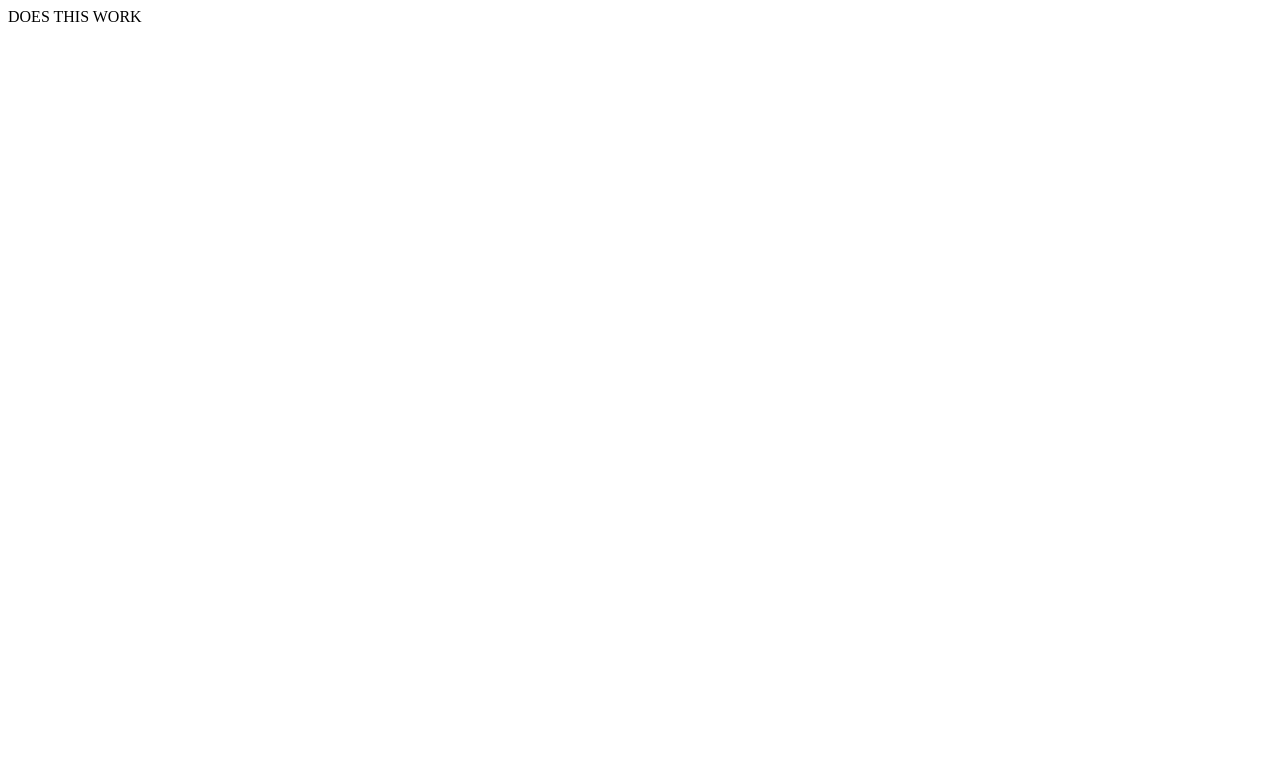
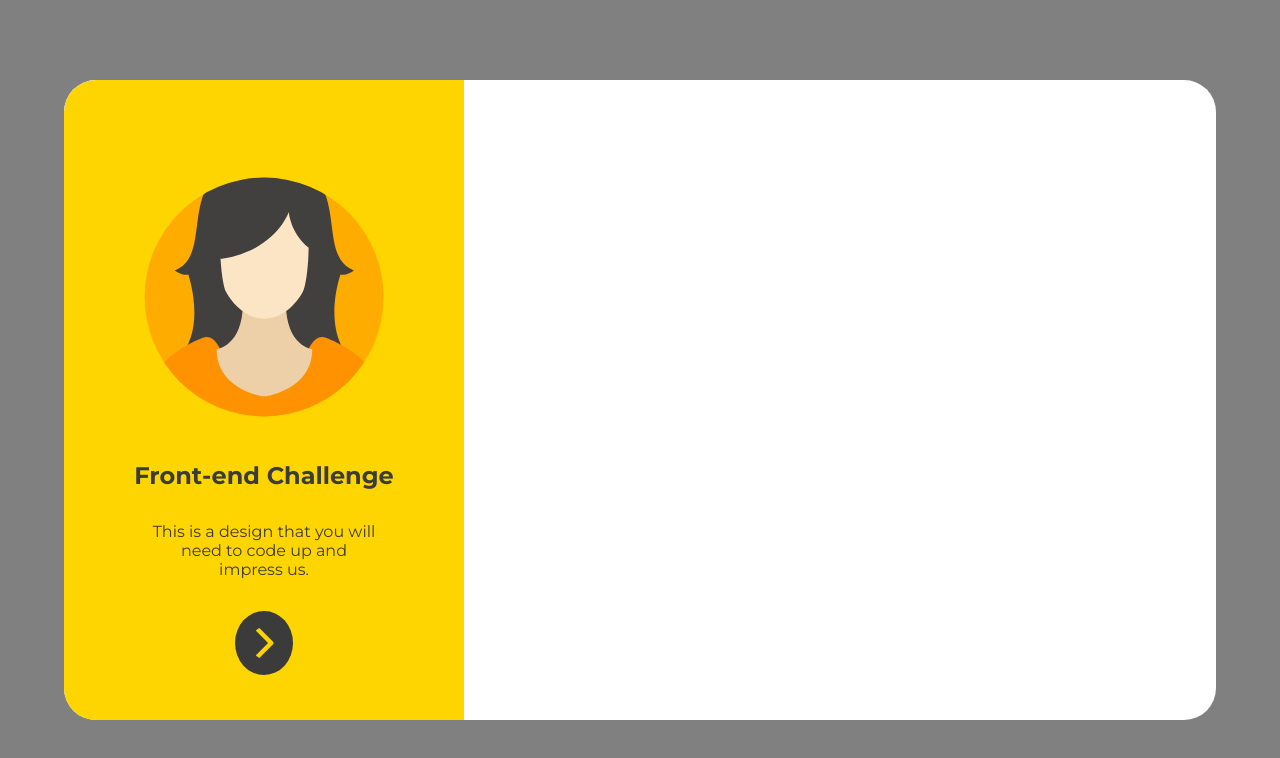
Before and after one commit to FrancisBrodie/Banana-Republic-Round-2, a website: page index.html in a window 1280 px wide. Drawn offline with Linux system fonts and the light colour scheme.

Commit message:
added profile content and stiling, added slider content and stiling, added checkbox to arrow section to toggle the arrow, successfully added arrow transitions and slider effects, moving onto form section

```diff
--- a/css/styles.css
+++ b/css/styles.css
@@ -0,0 +1,93 @@
+@import url('https://fonts.googleapis.com/css2?family=Montserrat:wght@100;300;400;700&display=swap');
+
+* {
+    margin: 0;
+    padding: 0;
+}
+
+body {
+    background-color: grey;
+    box-sizing: border-box;
+    font-family: 'Montserrat', sans-serif;
+
+}
+
+.main {
+    width: 90vw;
+    height: 80vh;
+    background-color: #fff;
+    margin: 5rem auto;
+    border-radius: 2rem;
+    display: flex;
+    flex-direction: row;
+    overflow: hidden;
+}
+
+.profile {
+    width: 30vw;
+    height: 80vh;
+    background-color: rgb(255, 213, 0);
+    border-top-left-radius: 2rem;
+    border-bottom-left-radius: 2rem;
+    justify-content: center;
+    align-content: center;
+    text-align: center;
+    padding: .5rem;
+    color: #3b3b3b;
+    z-index: 1;
+}
+
+.profile__img {
+    width: 30vw;
+    height: 30vh;
+    margin: 2.5rem auto;
+}
+
+.profile__paragraph {
+    padding: 2rem 5rem;
+}
+
+.profile__arrow {
+    background: #3b3b3b;
+    border-radius: 50%;
+    padding: 1rem;
+    width: 2vw;
+    height: 4vh;
+    transition: rotate 1s ease-in-out;
+}
+
+.checkbox:checked~.profile .profile__arrow {
+    rotate: 180deg;
+}
+
+.slider {
+    background-color: rgb(255, 145, 0);
+    color: #3b3b3b;
+    transform: translateX(-1300px);
+    transition: transform 1s ease-in-out;
+}
+
+.slider__content {
+    margin: 8rem 8rem 8rem 4rem;
+}
+
+.slider__paragraph {
+    padding: 2rem 4rem 2rem 0;
+    line-height: 1.5rem;
+}
+
+.checkbox:checked~.slider {
+    transform: translateX(0px);
+}
+
+@keyframes slidein {
+    0% {
+
+        opacity: 0;
+    }
+
+    to {
+        margin-left: 100%;
+        opacity: 1;
+    }
+}
--- a/index.html
+++ b/index.html
@@ -1 +1,44 @@
-DOES THIS WORK
+<!DOCTYPE html>
+<html lang="en">
+
+<head>
+    <meta charset="UTF-8">
+    <meta http-equiv="X-UA-Compatible" content="IE=edge">
+    <meta name="viewport" content="width=device-width, initial-scale=1.0">
+    <link rel="stylesheet" href="css/styles.css">
+    <title>Banana Republic</title>
+</head>
+
+<body>
+    <main class="main">
+        <input type="checkbox" class="checkbox" id="click" hidden>
+        <section class="profile">
+            <img src="img/face.svg" alt="profile_picture" class="profile__img">
+            <h1 class="heading">Front-end Challenge</h1>
+            <p class="profile__paragraph">This is a design that you will need to code up and impress us.</p>
+
+            <label for="click">
+                <img src="img/arrow.svg" alt="arrow_image" class="profile__arrow">
+            </label>
+        </section>
+
+        <section class="slider">
+            <div class="slider__content">
+                <h1 class="heading">My World Today</h1>
+                <p class="slider__paragraph">Lorem ipsum dolor sit amet consectetur adipisicing elit. Doloremque vero
+                    laudantium neque maiores
+                    minima<a href="#"> View all days</a>
+                    enim quibusdam autem, alias facilis possimus dolore quia aliquid cupiditate perferendis fugiat
+                    soluta
+                    illum non odit. Lorem ipsum dolor, sit amet consectetur adipisicing elit. Rerum, in maiores
+                    fugiat
+                    incidunt similique voluptate a iure sapiente ipsam tempore ullam nemo. Excepturi quam eveniet at
+                    in
+                    labore illum id?</p>
+            </div>
+        </section>
+
+    </main>
+</body>
+
+</html>
```
